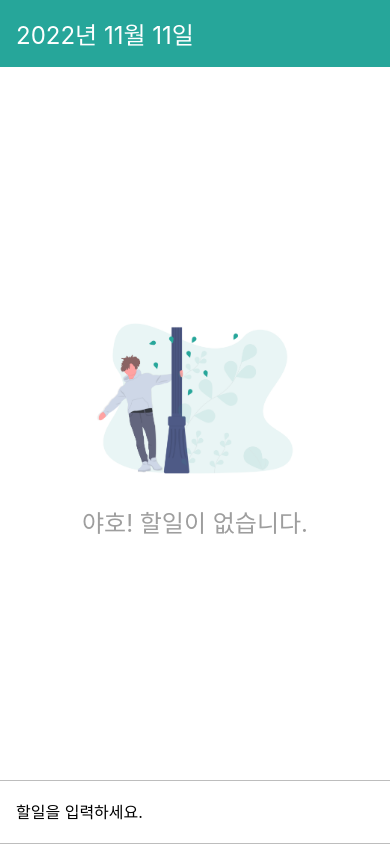
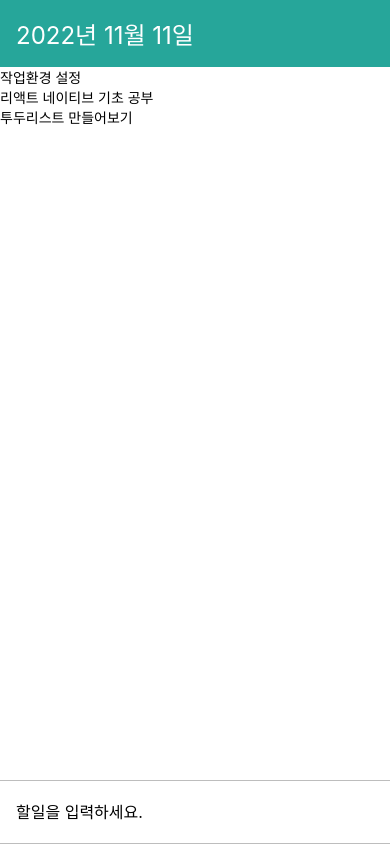
Before and after one commit to ChaeYubin/react-native, a React Native app in the folder TodoApp/: screen / in a window 390 px wide. Built offline with nearby package versions, Linux system fonts and the light colour scheme.

Commit message:
TodoList 컴포넌트

```diff
--- a/TodoApp/App.js
+++ b/TodoApp/App.js
@@ -1,4 +1,4 @@
-import React from "react";
+import React, { useState } from "react";
 import {
   StyleSheet,
   Text,
@@ -10,9 +10,16 @@ import DateHead from "./components/DateHead";
 import { SafeAreaProvider, SafeAreaView } from "react-native-safe-area-context";
 import AddTodo from "./components/AddTodo";
 import Empty from "./components/Empty";
+import TodoList from "./components/TodoList";
 
 export default function App() {
   const today = new Date();
+
+  const [todos, setTodos] = useState([
+    { id: 1, text: "작업환경 설정", done: true },
+    { id: 2, text: "리액트 네이티브 기초 공부", done: false },
+    { id: 3, text: "투두리스트 만들어보기", done: false },
+  ]);
 
   return (
     <SafeAreaProvider>
@@ -22,7 +29,7 @@ export default function App() {
           style={styles.avoid}
         >
           <DateHead date={today} />
-          <Empty />
+          {todos.length === 0 ? <Empty /> : <TodoList todos={todos} />}
           <AddTodo />
         </KeyboardAvoidingView>
       </SafeAreaView>
--- /dev/null
+++ b/TodoApp/components/TodoList.js
@@ -0,0 +1,26 @@
+import React from "react";
+import { FlatList, View, Text, StyleSheet } from "react-native";
+
+function TodoList({ todos }) {
+  return (
+    <FlatList
+      style={styles.list}
+      data={todos}
+      renderItem={({ item }) => (
+        <View>
+          <Text>{item.text}</Text>
+        </View>
+      )}
+    >
+      keyExtractor={(item) => item.id.toString()}
+    </FlatList> // keyExtractor: 각항목의 고유 값을 추출해주는 함수(Props)
+  );
+}
+
+const styles = StyleSheet.create({
+  list: {
+    flex: 1,
+  },
+});
+
+export default TodoList;
```
